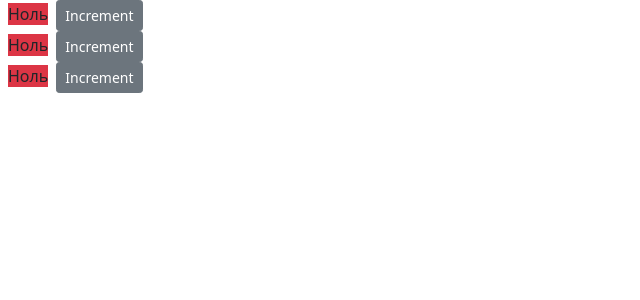
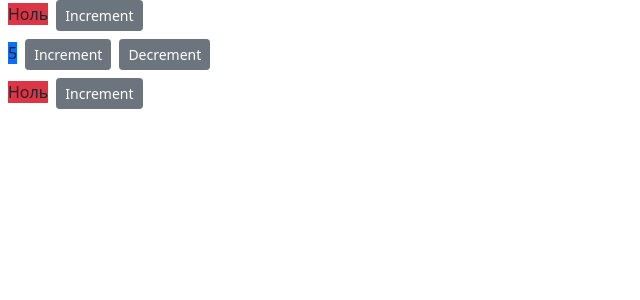
Before and after one commit to kofranek/git-course, a React (Create React App) app: page / in a window 1280 px wide. Shown: the top 300 px of the page, without its empty margins (0-640 px from the left). Built offline with nearby package versions, Linux system fonts and the light colour scheme.

Commit message:
rename setCount ->setValue, count -> value

```diff
--- a/src/components/counter.jsx
+++ b/src/components/counter.jsx
@@ -1,15 +1,16 @@
 import React, { useState } from 'react'
 
-const Counter = () => {
-  const [count, setCount] = useState(0)
+const Counter = (props) => {
+  console.log('props=',props)
+  const [value, setValue  ] = useState(props.value)
 
-  const formCount = () => {
-    return count === 0 ? 'Ноль' : count
+  const formValue = () => {
+    return value === 0 ? 'Ноль' : value
   }
 
   const getBadgeClasses = () => {
     let classes = 'bagde m-2 bg-'
-    classes += count === 0 ? 'danger' : 'primary'
+    classes += value === 0 ? 'danger' : 'primary'
     return classes
   }
 
@@ -25,18 +26,18 @@ const Counter = () => {
 
   const handleIncrement = product => {
     console.log('product=', product)
-    setCount(count + 1)
+    setValue(value + 1)
   }
 
   const handleDecrement = productId => {
     //console.log('increment')
-    if (count > 0) setCount(count - 1)
+    if (value > 0) setValue(value - 1)
     console.log('productId=', productId)
   }
 
   return (
     <div>
-      <span className={getBadgeClasses()}>{formCount()}</span>
+      <span className={getBadgeClasses()}>{formValue()}</span>
       <button
         onClick={() => handleIncrement({ id: 1 })}
         className='btn btn-secondary btn-sm'
@@ -44,7 +45,7 @@ const Counter = () => {
         Increment
       </button>
       <button
-        hidden={count === 0}
+        hidden={value === 0}
         onClick={() => handleDecrement({ id: 1 })}
         className='btn btn-secondary btn-sm m-2'
       >
--- a/src/components/counters.jsx
+++ b/src/components/counters.jsx
@@ -2,10 +2,10 @@ import React, { useState } from 'react';
 import Counter from './counter';
 
 const Counters = () => {
-  const [counters, setCounters] = useState([{ value: 0, id: 1 }, { value: 0, id: 2 }, { value: 0, id: 3 }])
+  const [counters, setCounters] = useState([{ value: 0, id: 1 }, { value: 5, id: 2 }, { value: 0, id: 3 }])
   return (
     <div>
-      { counters.map(counter => <Counter key={ counter.count }/>) }
+      { counters.map(counter => <Counter key={ counter.count} value={counter.value}/>) }
     </div>
   );
 };
```
